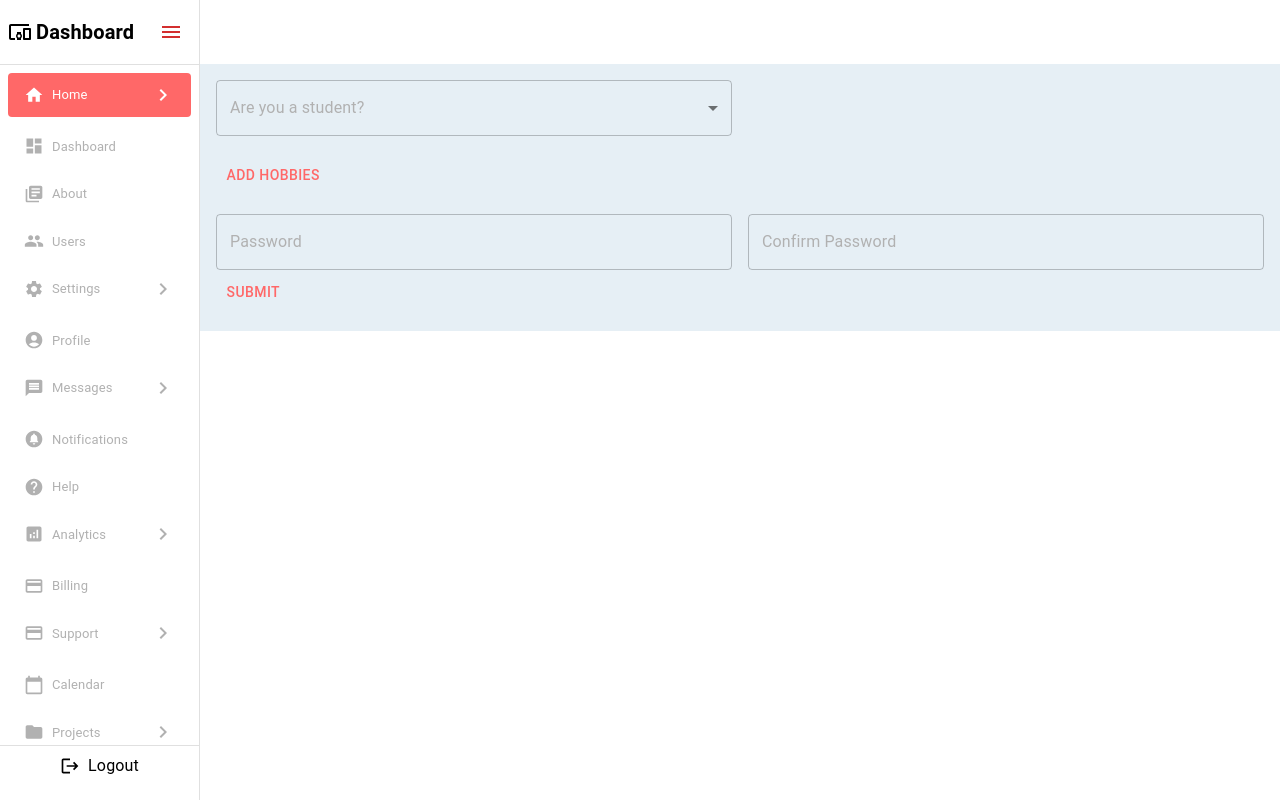
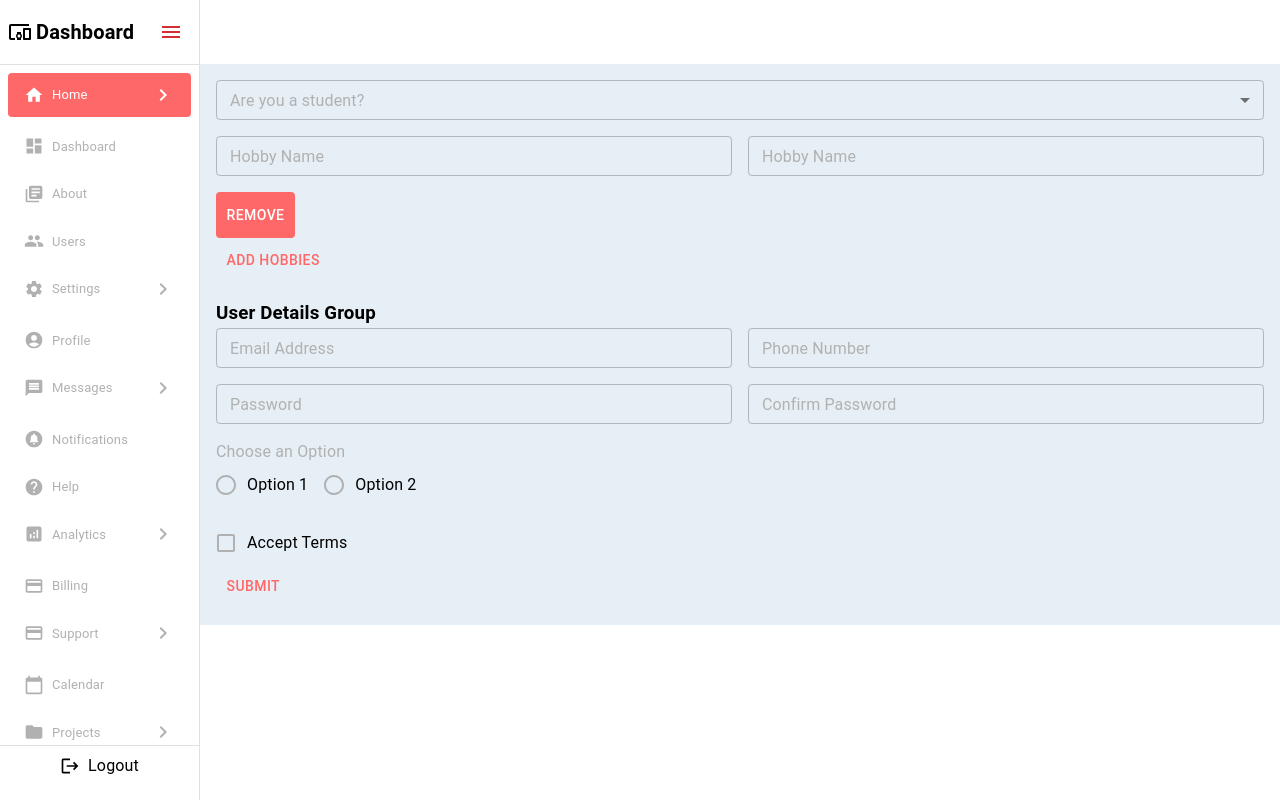
Before and after one commit to UnniKrishnan8088/Components, a React (Vite) app: page /home in a window 1280 px wide. Built offline with nearby package versions, Linux system fonts and the light colour scheme.

Commit message:
commit my all new changes

```diff
--- /dev/null
+++ b/src/components/DynamicForm/components/FieldArrayInput/index.tsx
@@ -0,0 +1,82 @@
+import { memo } from "react";
+import { useFieldArray, Controller, Path, FieldValues } from "react-hook-form";
+import { Grid, TextField, Button } from "@mui/material";
+import { InputConfig } from "../..";
+
+// import InputField, { InputFieldProps } from "./InputField";
+
+type FieldArrayInputProps<T extends FieldValues> = {
+  control: any;
+  name: Path<T>;
+  label: string;
+  subFields: InputConfig<T>[];
+};
+
+const FieldArrayInput = <T extends FieldValues>({
+  control,
+  name,
+  label,
+  subFields,
+}: FieldArrayInputProps<T>) => {
+  const { fields, append, remove } = useFieldArray({
+    control,
+    name: name as any,
+  });
+
+  const getEmptyFieldArrayItem = () => {
+    const emptyItem = {} as Record<string, any>;
+    subFields.forEach((subField) => {
+      emptyItem[subField.name as string] = "";
+    });
+    return emptyItem;
+  };
+
+  return (
+    <>
+      {fields.map((field, index) => (
+        <Grid container spacing={2} key={field.id}>
+          {subFields.map((subField) => (
+            <Grid
+              item
+              //   xs={subField.width || 12}
+              key={`${subField.name}-${index}`}
+              {...subField.gridProps}
+            >
+              <Controller
+                name={`${name}[${index}].${subField.name}` as Path<T>}
+                control={control}
+                defaultValue={(field as any)[subField.name] || ""}
+                rules={subField.rules}
+                render={({ field, fieldState }) => (
+                  <TextField
+                    {...field}
+                    fullWidth
+                    label={subField.label}
+                    variant="outlined"
+                    error={!!fieldState.error}
+                    helperText={fieldState.error?.message}
+                    size="small"
+                  />
+                )}
+              />
+            </Grid>
+          ))}
+          <Grid item xs={12}>
+            <Button variant="contained" onClick={() => remove(index)}>
+              Remove
+            </Button>
+          </Grid>
+        </Grid>
+      ))}
+      <Grid container spacing={2}>
+        <Grid item xs={12}>
+          <Button onClick={() => append(getEmptyFieldArrayItem())}>
+            Add {label}
+          </Button>
+        </Grid>
+      </Grid>
+    </>
+  );
+};
+
+export default memo(FieldArrayInput);
--- /dev/null
+++ b/src/components/DynamicForm/components/InputField/index.tsx
@@ -0,0 +1,176 @@
+import React, { memo } from "react";
+import {
+  TextField,
+  MenuItem,
+  Select,
+  Checkbox,
+  FormControlLabel,
+  FormLabel,
+  RadioGroup,
+  Radio,
+} from "@mui/material";
+import { Controller, Path, FieldValues } from "react-hook-form";
+
+export type InputFieldProps<T extends FieldValues> = {
+  control: any;
+  name: Path<T>;
+  label: string;
+  type:
+    | "text"
+    | "textarea"
+    | "dropdown"
+    | "multiselect"
+    | "date"
+    | "checkbox"
+    | "radio"
+    | "email"
+    | "number"
+    | "phone";
+  options?: { label: string; value: string | number }[];
+  rules?: any;
+  width?: any;
+};
+
+const InputField = <T extends FieldValues>({
+  control,
+  name,
+  label,
+  type,
+  options,
+  rules,
+}: InputFieldProps<T>) => (
+  <Controller
+    name={name}
+    control={control}
+    rules={rules}
+    render={({ field, fieldState }) => {
+      const errorMessage = fieldState.error?.message;
+
+      console.log(field.name, rules);
+
+      switch (type) {
+        case "text":
+        case "textarea":
+        case "email":
+        case "number":
+        case "phone":
+          return (
+            <TextField
+              {...field}
+              fullWidth
+              label={label}
+              variant="outlined"
+              multiline={type === "textarea"}
+              rows={type === "textarea" ? 4 : 1}
+              error={!!errorMessage}
+              helperText={errorMessage}
+              size="small"
+            />
+          ) as React.ReactElement;
+        case "dropdown":
+          return (
+            <TextField
+              {...field}
+              fullWidth
+              label={label}
+              variant="outlined"
+              select
+              error={!!errorMessage}
+              helperText={errorMessage}
+              size="small"
+            >
+              {options?.map((option) => (
+                <MenuItem key={option.value} value={option.value}>
+                  {option.label}
+                </MenuItem>
+              ))}
+            </TextField>
+          ) as React.ReactElement;
+        case "multiselect":
+          return (
+            <Select
+              {...field}
+              fullWidth
+              multiple
+              variant="outlined"
+              error={!!errorMessage}
+              renderValue={(selected) =>
+                Array.isArray(selected) && selected.length > 0
+                  ? selected.join(", ")
+                  : "Select options"
+              }
+              size="small"
+            >
+              {options?.map((option) => (
+                <MenuItem key={option.value} value={option.value}>
+                  <Checkbox
+                    checked={
+                      Array.isArray(field.value) &&
+                      field.value.includes(option.value)
+                    }
+                  />
+                  {option.label}
+                </MenuItem>
+              ))}
+            </Select>
+          ) as React.ReactElement;
+        // case "date":
+        //   return (
+        //     <DesktopDatePicker
+        //       {...field}
+        //       label={label}
+        //       inputFormat="MM/dd/yyyy"
+        //       renderInput={(params) => (
+        //         <TextField
+        //           {...params}
+        //           fullWidth
+        //           variant="outlined"
+        //           error={!!errorMessage}
+        //           helperText={errorMessage}
+        //           size="small"
+        //         />
+        //       )}
+        //     />
+        //   );
+
+        case "checkbox":
+          return (
+            <FormControlLabel
+              control={
+                <Checkbox
+                  {...field}
+                  checked={!!field.value} // Ensure the value is treated as boolean
+                />
+              }
+              label={label}
+            />
+          );
+
+        case "radio":
+          return (
+            <>
+              <FormLabel>{label}</FormLabel>
+              <RadioGroup
+                {...field}
+                row
+                onChange={(e) => field.onChange(e.target.value)} // Map value to field.onChange
+              >
+                {options?.map((option) => (
+                  <FormControlLabel
+                    key={option.value}
+                    value={option.value}
+                    control={<Radio />}
+                    label={option.label}
+                  />
+                ))}
+              </RadioGroup>
+            </>
+          );
+        default:
+          return null as unknown as React.ReactElement;
+      }
+    }}
+  />
+);
+
+export default memo(InputField);
--- a/src/components/DynamicForm/formInputs.tsx
+++ b/src/components/DynamicForm/formInputs.tsx
@@ -1,11 +1,16 @@
 import { InputConfig } from ".";
 
-type FormValues = {
+export type FormValues = {
   isStudent: string;
   schoolName: string;
   hobbies: { hobby: string }[];
   password: string;
   confirmPassword: string;
+  radioField: any;
+  checkboxField: any;
+  reason: string;
+  email: string;
+  phone: number;
 };
 
 export const formInputs: InputConfig<FormValues>[] = [
@@ -18,14 +23,14 @@ export const formInputs: InputConfig<FormValues>[] = [
       { label: "No", value: "no" },
     ],
     rules: { required: "This field is required" },
-    width: 6,
+    gridProps: { xs: 12 },
   },
   {
     name: "schoolName",
     label: "School Name",
     type: "text",
     rules: { required: "School Name is required" },
-    width: 6,
+    gridProps: { xs: 6 },
     visibilityCondition: (data) => data.isStudent === "yes",
   },
   {
@@ -38,18 +43,44 @@ export const formInputs: InputConfig<FormValues>[] = [
         label: "Hobby Name",
         type: "text",
         rules: { required: "Hobby is required" },
-        width: 12,
+        gridProps: { xs: 6 },
+      },
+      {
+        name: "hobby",
+        label: "Hobby Name",
+        type: "text",
+        rules: { required: "Hobby is required" },
+        gridProps: { xs: 6 },
       },
     ],
     value: [{ hobby: "" }],
-    width: 12,
+    gridProps: { xs: 12 },
+  },
+  {
+    label: "User Details Group", // No `name` for the group
+    type: "group",
+    gridProps: { xs: 12 },
+    children: [
+      {
+        name: "email",
+        label: "Email Address",
+        type: "email",
+        gridProps: { xs: 12, sm: 6 },
+      },
+      {
+        name: "phone",
+        label: "Phone Number",
+        type: "phone",
+        gridProps: { xs: 12, sm: 6 },
+      },
+    ],
   },
   {
     name: "password",
     label: "Password",
     type: "text",
     rules: { required: "Password is required" },
-    width: 6,
+    gridProps: { xs: 6 },
   },
   {
     name: "confirmPassword",
@@ -57,9 +88,31 @@ export const formInputs: InputConfig<FormValues>[] = [
     type: "text",
     rules: {
       required: "Confirm Password is required",
-      validate: (value: string, formData: FormValues) =>
+      validate: (value, formData) =>
         value === formData.password || "Passwords do not match",
     },
-    width: 6,
+    gridProps: { xs: 6 },
+  },
+  {
+    name: "radioField",
+    label: "Choose an Option",
+    type: "radio",
+    options: [
+      { label: "Option 1", value: "1" },
+      { label: "Option 2", value: "2" },
+    ],
+  },
+  {
+    name: "checkboxField",
+    label: "Accept Terms",
+    type: "checkbox",
+    gridProps: { xs: 12 },
+  },
+  {
+    name: "reason",
+    label: "Reason",
+    type: "textarea",
+    visibilityCondition: (data) => data.checkboxField === true,
+    gridProps: { xs: 12 },
   },
 ];
--- a/src/components/DynamicForm/index.tsx
+++ b/src/components/DynamicForm/index.tsx
@@ -1,30 +1,49 @@
 import {
   useForm,
-  Controller,
-  useFieldArray,
   FieldValues,
   RegisterOptions,
-} from 'react-hook-form';
-import {
-  TextField,
-  MenuItem,
-  Select,
-  Checkbox,
-  Grid,
-  Button,
-} from '@mui/material';
+  Path,
+  DefaultValues,
+} from "react-hook-form";
+import { Grid, Button } from "@mui/material";
+import FieldArrayInput from "./components/FieldArrayInput";
+import InputField from "./components/InputField";
+import { memo } from "react";
 
 // Define a generic InputConfig type
 export type InputConfig<T extends FieldValues> = {
-  name: keyof T; // Restrict to keys of the form's FieldValues
+  name?: Path<T>; // Restrict to keys of the form's FieldValues
   label: string;
-  type: 'text' | 'textarea' | 'dropdown' | 'multiselect' | 'fieldArray';
+  type:
+    | "text"
+    | "textarea"
+    | "dropdown"
+    | "multiselect"
+    | "fieldArray"
+    | "date"
+    | "checkbox"
+    | "radio"
+    | "group"
+    | "email"
+    | "number"
+    | "phone"; // Group type;
   options?: { label: string; value: string | number }[]; // For dropdown/multiselect
-  rules?: RegisterOptions; // React Hook Form validation rules
+  // rules?: RegisterOptions; // React Hook Form validation rules
+  rules?: Omit<
+    RegisterOptions<T, Path<T>>,
+    "disabled" | "setValueAs" | "valueAsNumber" | "valueAsDate"
+  >; // Match Controller's rules type
   value?: any;
-  width?: number;
   visibilityCondition?: (data: T) => boolean; // Conditional rendering logic
   subFields?: InputConfig<any>[]; // For nested inputs in field arrays
+  gridProps?: {
+    xs?: number;
+    sm?: number;
+    md?: number;
+    lg?: number;
+    xl?: number;
+  };
+  children?: InputConfig<T>[]; // Nested fields for group
 };
 
 // Generic Props for DynamicForm
@@ -37,55 +56,54 @@ const DynamicForm = <T extends FieldValues>({
   inputs,
   onSubmit,
 }: DynamicFormProps<T>) => {
-  const {
-    control,
-    handleSubmit,
-    getValues,
-    watch,
-    formState: { errors },
-  } = useForm<T>();
+  // Extract default values from inputs
+  const defaultValues = inputs.reduce((acc, input) => {
+    acc[input.name as keyof T] =
+      input.value || (input.type === "fieldArray" ? [{}] : "");
+    return acc;
+  }, {} as T);
+
+  const { control, handleSubmit, watch } = useForm<T>({
+    mode: "all",
+    defaultValues: defaultValues as DefaultValues<T>,
+  });
   const watchFields = watch();
 
-  const renderFieldArray = (input: InputConfig<T>) => {
-    if (input.type === 'fieldArray' && input.subFields) {
-      const { fields, append, remove } = useFieldArray({
-        control,
-        name: input?.name as string,
-      });
-
-      return (
-        <>
-          {fields.map((field, index) => (
-            <Grid container spacing={2} key={field.id}>
-              {input.subFields?.map((subField) => (
-                <Grid item xs={subField.width || 12} key={subField.name as string}>
-                  <Controller
-                    name={`${input?.name}[${index}].${subField?.name}` as keyof T}
-                    control={control}
-                    defaultValue={field[subField.name as keyof T] || ''}
-                    rules={subField.rules}
-                    render={({ field, fieldState }) => (
-                      <TextField
-                        {...field}
-                        fullWidth
-                        label={subField.label}
-                        variant="outlined"
-                        error={!!fieldState.error}
-                        helperText={fieldState.error?.message}
-                      />
-                    )}
-                  />
-                </Grid>
-              ))}
-              <Button onClick={() => remove(index)}>Remove</Button>
-            </Grid>
-          ))}
-          <Button onClick={() => append({})}>Add {input.label}</Button>
-        </>
-      );
-    }
-    return null;
-  };
+  // const getValidationRules = (input: InputConfig<T>) => {
+  //   let baseRules = input.rules || {};
+  //   switch (input.type) {
+  //     case "email":
+  //       baseRules = {
+  //         ...baseRules,
+  //         pattern: {
+  //           value: /^[^\s@]+@[^\s@]+\.[^\s@]+$/,
+  //           message: "Invalid email address",
+  //         },
+  //       };
+  //       break;
+  //     case "number":
+  //       baseRules = {
+  //         ...baseRules,
+  //         pattern: {
+  //           value: /^[+-]?([0-9]*[.])?[0-9]+$/,
+  //           message: "Invalid number",
+  //         },
+  //       };
+  //       break;
+  //     case "phone":
+  //       baseRules = {
+  //         ...baseRules,
+  //         pattern: {
+  //           value: /^\+?[1-9]\d{1,14}$/,
+  //           message: "Invalid phone number with country code",
+  //         },
+  //       };
+  //       break;
+  //     default:
+  //       break;
+  //   }
+  //   return baseRules;
+  // };
 
   return (
     <form onSubmit={handleSubmit(onSubmit)}>
@@ -97,82 +115,61 @@ const DynamicForm = <T extends FieldValues>({
               input.visibilityCondition(watchFields)
           )
           .map((input) => (
-            <Grid item xs={input.width || 12} key={input.name as string}>
-              {input.type === 'fieldArray' ? (
-                renderFieldArray(input)
+            <Grid item key={input.name as string} {...input.gridProps}>
+              {input.type === "group" ? (
+                <>
+                  {/* Render the group heading */}
+                  <h3>{input.label}</h3>
+                  <Grid container spacing={2}>
+                    {/* Render all child inputs */}
+                    {input.children?.map((childInput, childIndex) => (
+                      <Grid
+                        item
+                        key={
+                          childInput.name
+                            ? (childInput.name as string)
+                            : `child-${childIndex}`
+                        }
+                        {...childInput.gridProps}
+                      >
+                        {childInput.type === "fieldArray" ? (
+                          <FieldArrayInput
+                            control={control}
+                            name={childInput.name!} // `name` is required for child fields
+                            label={childInput.label}
+                            subFields={childInput?.subFields || []}
+                          />
+                        ) : (
+                          <InputField
+                            control={control}
+                            name={childInput.name!} // `name` is required for child fields
+                            label={childInput.label}
+                            type={childInput.type as any}
+                            options={childInput.options}
+                            // rules={getValidationRules(input)}
+                            rules={childInput.rules}
+                          />
+                        )}
+                      </Grid>
+                    ))}
+                  </Grid>
+                </>
+              ) : input.type === "fieldArray" ? (
+                <FieldArrayInput
+                  control={control}
+                  name={input.name as Path<T>}
+                  label={input.label}
+                  subFields={input?.subFields || []}
+                />
               ) : (
-                <Controller
-                  name={input.name}
+                <InputField
                   control={control}
-                  defaultValue={input.value || ''}
-                  rules={input.rules}
-                  render={({ field, fieldState }) => {
-                    const errorMessage = fieldState.error?.message;
-
-                    switch (input.type) {
-                      case 'text':
-                      case 'textarea':
-                        return (
-                          <TextField
-                            {...field}
-                            fullWidth
-                            label={input.label}
-                            variant="outlined"
-                            multiline={input.type === 'textarea'}
-                            rows={input.type === 'textarea' ? 4 : 1}
-                            error={!!errorMessage}
-                            helperText={errorMessage}
-                          />
-                        );
-                      case 'dropdown':
-                        return (
-                          <TextField
-                            {...field}
-                            fullWidth
-                            label={input.label}
-                            variant="outlined"
-                            select
-                            error={!!errorMessage}
-                            helperText={errorMessage}
-                          >
-                            {input.options?.map((option) => (
-                              <MenuItem key={option.value} value={option.value}>
-                                {option.label}
-                              </MenuItem>
-                            ))}
-                          </TextField>
-                        );
-                      case 'multiselect':
-                        return (
-                          <Select
-                            {...field}
-                            fullWidth
-                            multiple
-                            variant="outlined"
-                            error={!!errorMessage}
-                            renderValue={(selected) =>
-                              Array.isArray(selected) && selected.length > 0
-                                ? selected.join(', ')
-                                : 'Select options'
-                            }
-                          >
-                            {input.options?.map((option) => (
-                              <MenuItem key={option.value} value={option.value}>
-                                <Checkbox
-                                  checked={
-                                    Array.isArray(field.value) &&
-                                    field.value.includes(option.value)
-                                  }
-                                />
-                                {option.label}
-                              </MenuItem>
-                            ))}
-                          </Select>
-                        );
-                      default:
-                        return null;
-                    }
-                  }}
+                  name={input.name as Path<T>}
+                  label={input.label}
+                  type={input.type}
+                  options={input.options}
+                  // rules={getValidationRules(input)}
+                  rules={input?.rules}
                 />
               )}
             </Grid>
@@ -183,4 +180,4 @@ const DynamicForm = <T extends FieldValues>({
   );
 };
 
-export default DynamicForm;
+export default memo(DynamicForm);
--- a/src/pages/Home/index.tsx
+++ b/src/pages/Home/index.tsx
@@ -1,12 +1,10 @@
-import { Box, Stack } from "@mui/material";
-import Button from "../../components/Button";
-import IconButton from "../../components/IconButton";
-import AccessAlarmIcon from "@mui/icons-material/AccessAlarm";
-import HomeIcon from "@mui/icons-material/Home";
-import SendIcon from "@mui/icons-material/Send";
+import { Box } from "@mui/material";
 import { useNavigate } from "react-router-dom";
 import DynamicForm from "../../components/DynamicForm";
-import { formInputs } from "../../components/DynamicForm/formInputs";
+import {
+  FormValues,
+  formInputs,
+} from "../../components/DynamicForm/formInputs";
 
 type Props = {};
 
@@ -50,7 +48,10 @@ export default function Home({}: Props) {
           <AccessAlarmIcon />
         </IconButton>
       </Stack> */}
-      <DynamicForm inputs={formInputs} onSubmit={() => alert()} />
+      <DynamicForm<FormValues>
+        inputs={formInputs}
+        onSubmit={(data) => console.log(data)}
+      />
     </Box>
   );
 }
```
